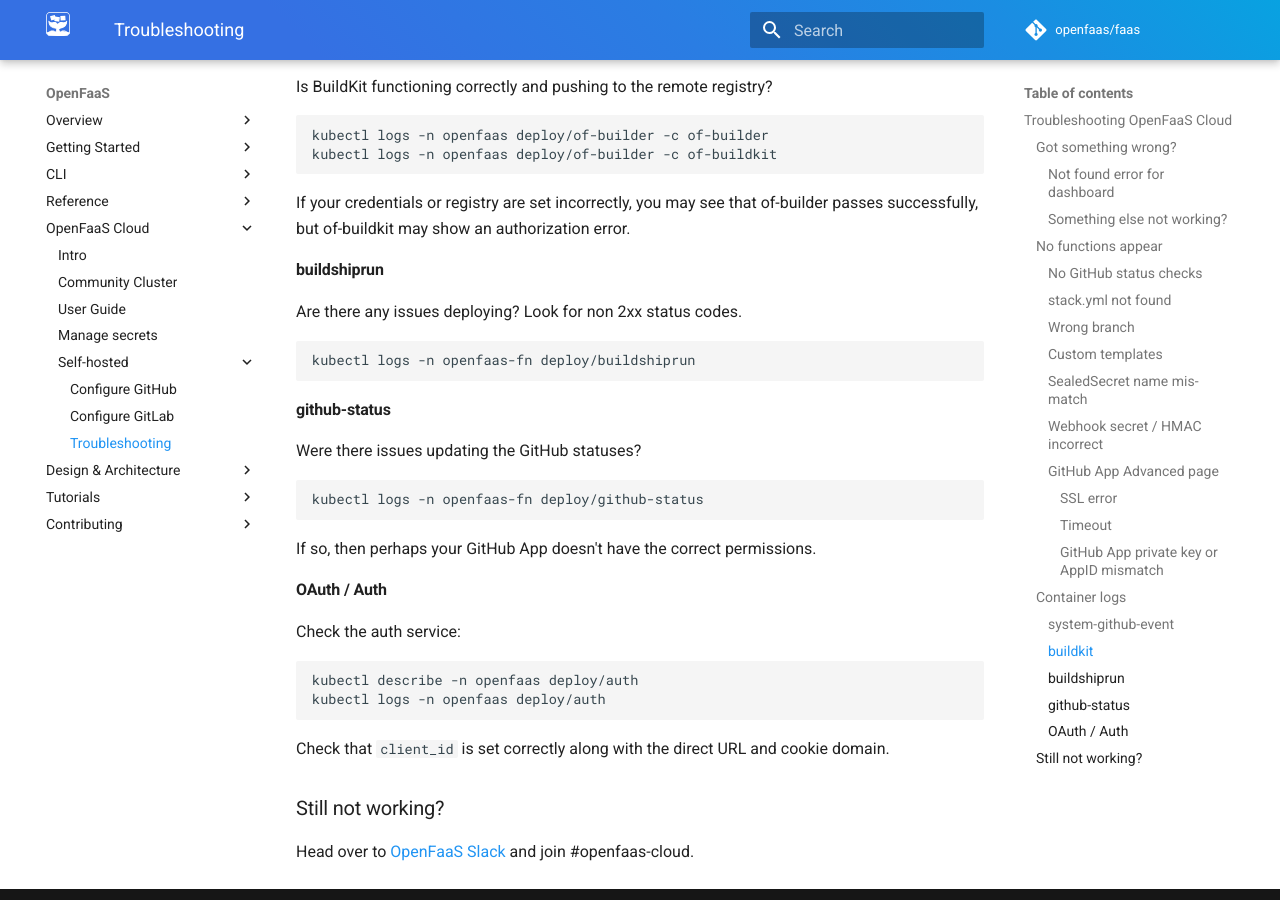
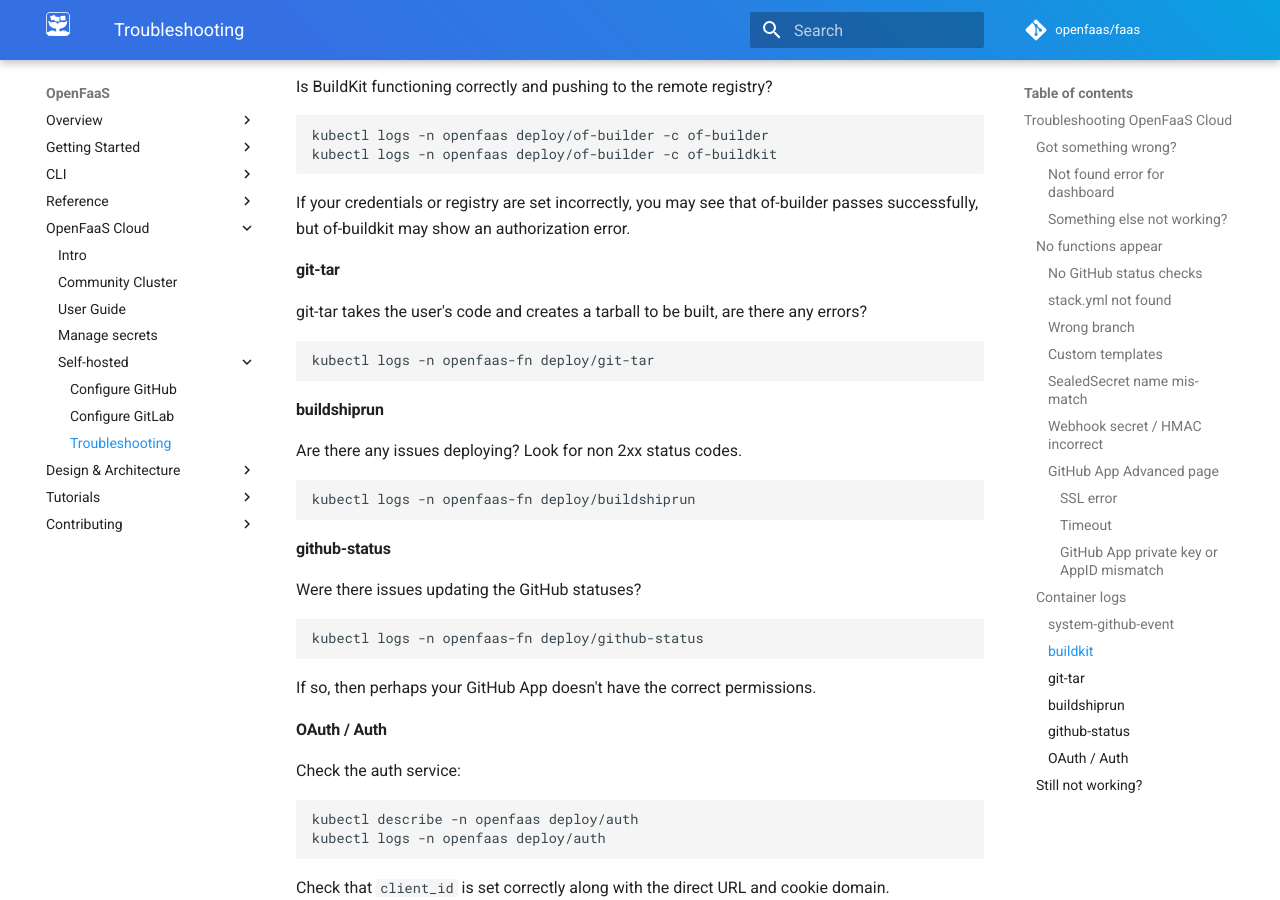
Before and after one commit to openfaas/docs, an MkDocs documentation site: the page built from docs/openfaas-cloud/self-hosted/troubleshoot.md, in a window 1280 px wide and 900 px high, scrolled down 2558 px. Built offline with MkDocs 1.6.1 and Material for MkDocs 9.7.7, drawn with Linux system fonts in a browser that asks for light colours; comment, search, counter and statistics services are not loaded.

Commit message:
Add git-tar to commands
Signed-off-by: Alex Ellis (OpenFaaS Ltd) <alexellis2@gmail.com>

````diff
--- a/docs/openfaas-cloud/self-hosted/troubleshoot.md
+++ b/docs/openfaas-cloud/self-hosted/troubleshoot.md
@@ -107,6 +107,14 @@ kubectl logs -n openfaas deploy/of-builder -c of-buildkit
 
 If your credentials or registry are set incorrectly, you may see that of-builder passes successfully, but of-buildkit may show an authorization error.
 
+#### git-tar
+
+git-tar takes the user's code and creates a tarball to be built, are there any errors?
+
+```sh
+kubectl logs -n openfaas-fn deploy/git-tar
+```
+
 #### buildshiprun
 
 Are there any issues deploying? Look for non 2xx status codes.
````
